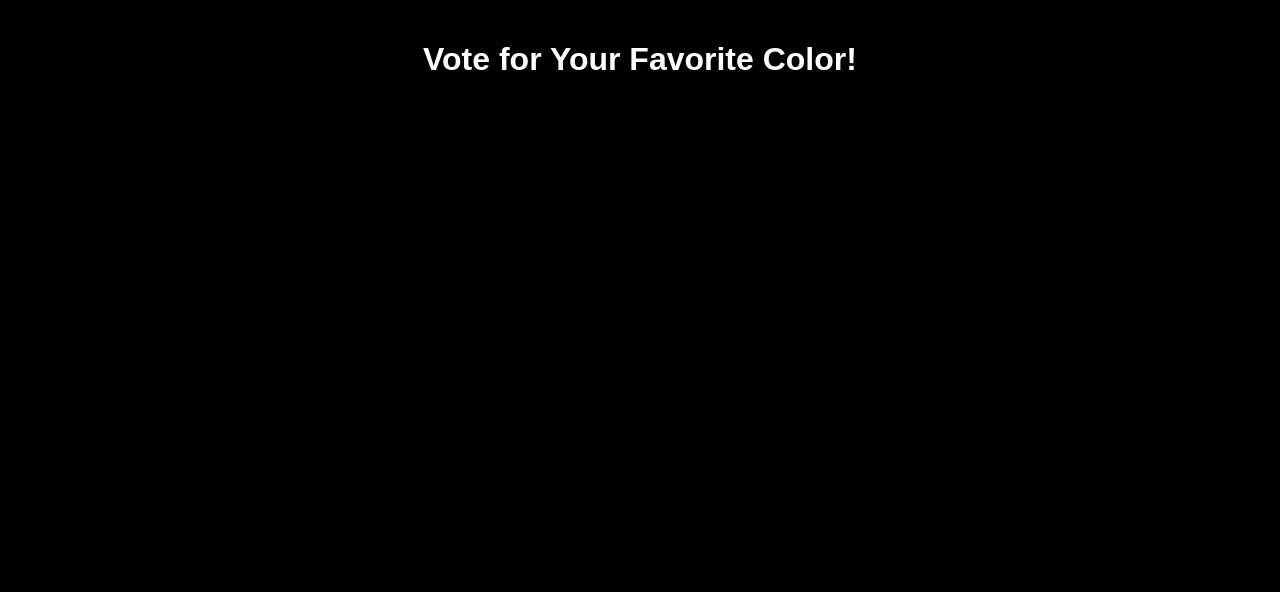
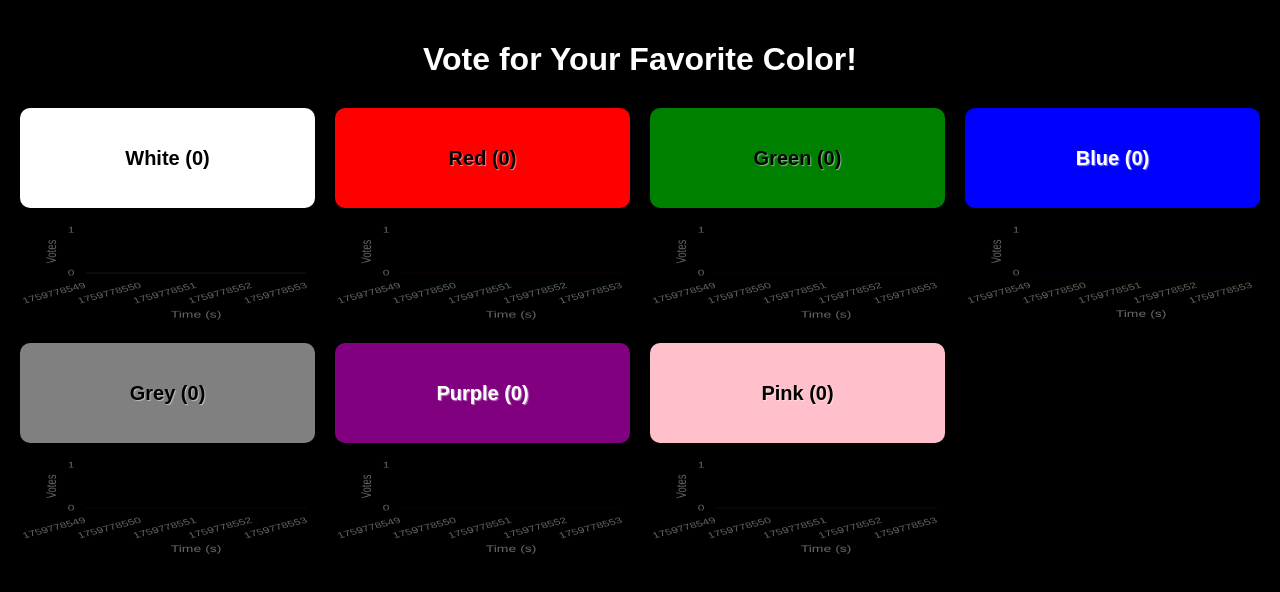
Before and after one commit to BradyGamer/Color-Clicker-Wars, a plain HTML site: page index.html in a window 1280 px wide. Drawn offline with nearby package versions, Linux system fonts and the light colour scheme.

Commit message:
Update index.html

```diff
--- a/index.html
+++ b/index.html
@@ -11,4 +11,6 @@
   <h1>Vote for Your Favorite Color!</h1>
   <div id="color-grid"></div>
 
-  <script src="script.j
+  <script src="script.js" defer></script>
+</body>
+</html>
```
